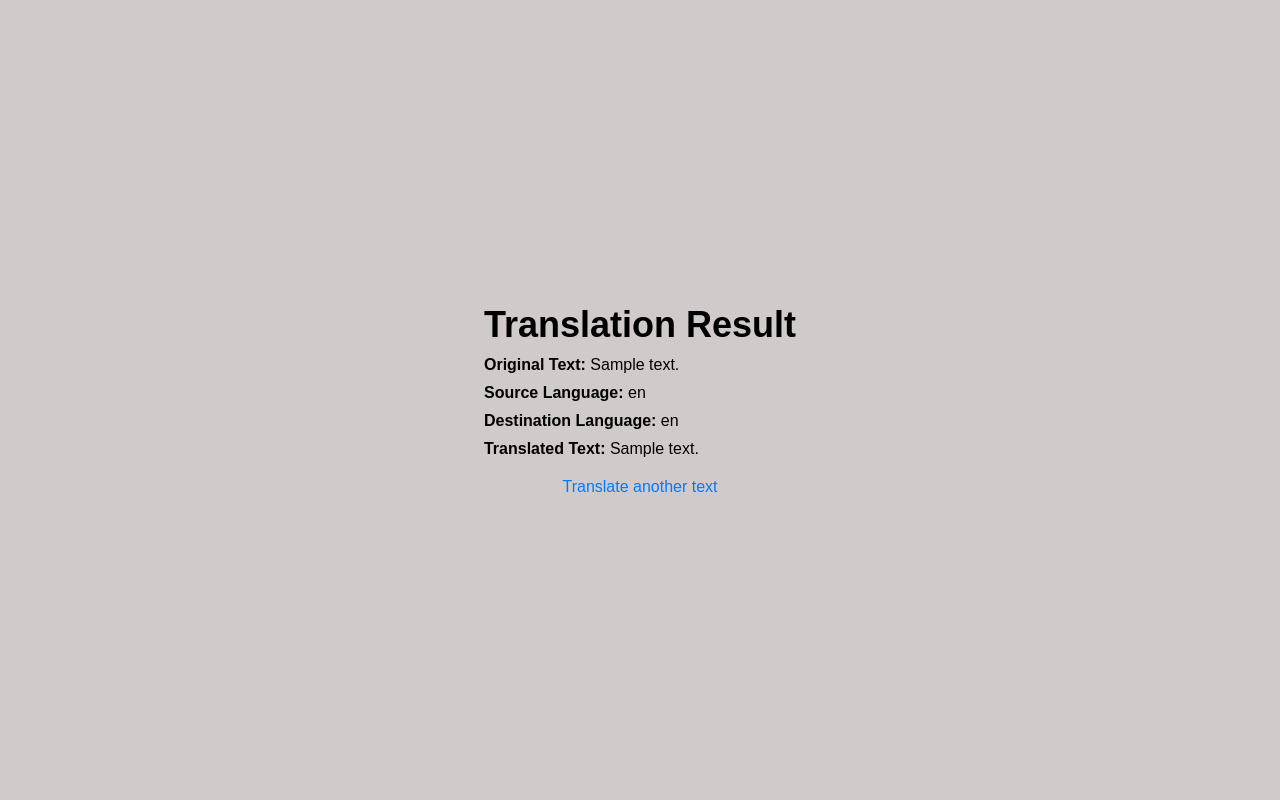
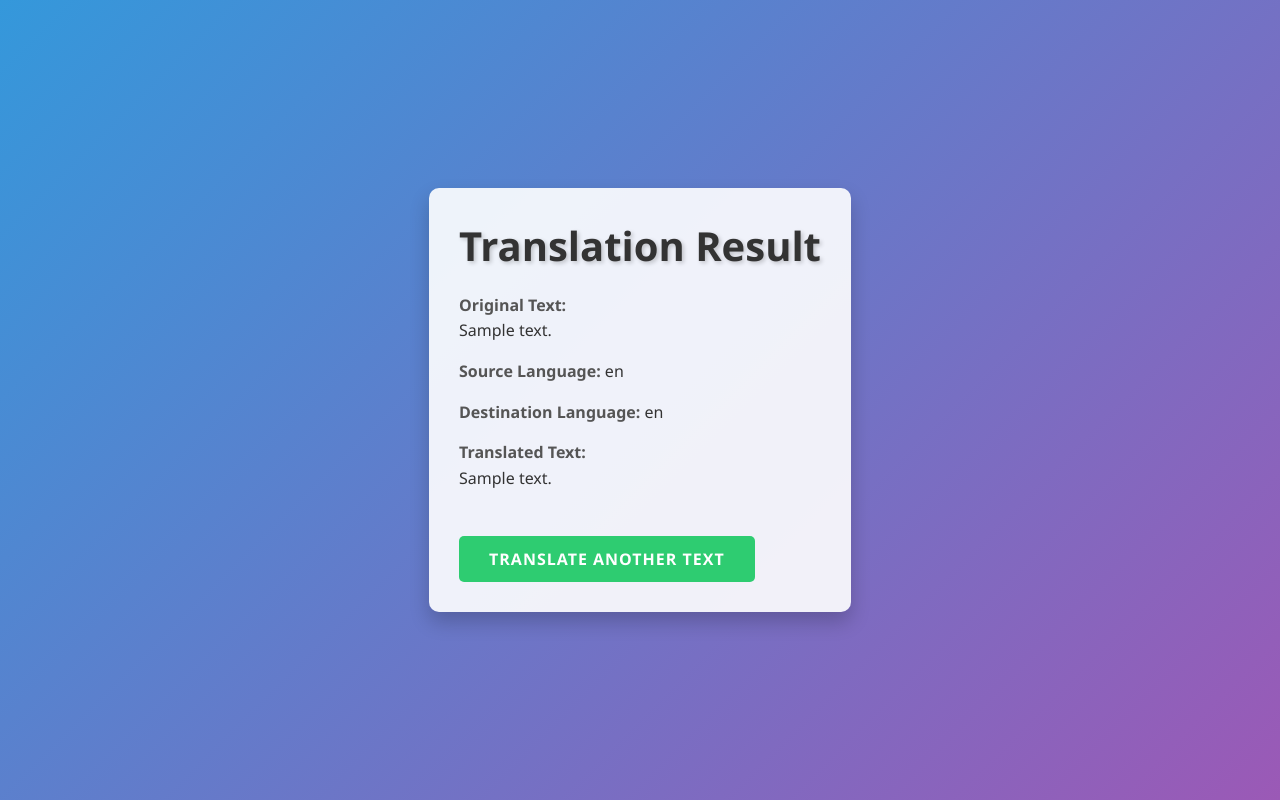
Before and after one commit to Saharshjain78/BhashaSarthi, a Flask app: template templates/result.html in a window 1280 px wide. Run offline with Flask 3, Linux system fonts and the light colour scheme; the template is opened without the code that fills it: most values are stand-ins (such as "Sample title", 1, 10 or a date in 2020).

Commit message:
Updated Styling

```diff
--- a/templates/result.html
+++ b/templates/result.html
@@ -5,76 +5,73 @@
     <meta name="viewport" content="width=device-width, initial-scale=1.0">
     <title>Translation Result</title>
     <style>
-        *{
+        * {
             margin: 0;
             padding: 0;
             box-sizing: border-box;
         }
         body {
-            font-family: Arial, sans-serif;
-            background-color: #d1caca;
-            margin: 0;
-            padding: 0;
-            color: #000;
+            font-family: 'Segoe UI', Tahoma, Geneva, Verdana, sans-serif;
+            background-color: #f9f9f9;
+            color: #333;
         }
-        html{
-            height: 100%;
-            width: 100%;
-        }
-        #main{
-            height: 100vh;
-            width: 100%;
-            /* background-color: #007bff; */
+        #main {
             display: flex;
             align-items: center;
             justify-content: center;
+            min-height: 100vh;
+            background: linear-gradient(135deg, #3498db, #9b59b6);
         }
-
         .container {
-            max-width: 800px;
-            margin: 0 auto;
-            padding: 20px;
-            background-color: #fff;
-            border-radius: 8px;
-            box-shadow: 0 4px 6px rgba(0, 0, 0, 0.1);
+            max-width: 600px;
+            padding: 30px;
+            background-color: rgba(255, 255, 255, 0.9);
+            border-radius: 10px;
+            box-shadow: 0 10px 20px rgba(0, 0, 0, 0.2);
         }
         h1 {
-            color: #000;
+            color: #333;
             text-align: center;
-            font-size: 36px;
+            font-size: 2.5rem;
+            margin-bottom: 20px;
+            text-shadow: 2px 2px 4px rgba(0, 0, 0, 0.2);
         }
         strong {
             font-weight: bold;
+            color: #555;
         }
         p {
-            margin: 10px 0;
+            margin-bottom: 15px;
+            line-height: 1.6;
         }
         a {
-            display: block;
-            text-align: center;
-            margin-top: 20px;
-            font-size: 16px;
-
+            display: inline-block;
+            padding: 12px 30px;
+            margin-top: 30px;
+            background-color: #2ecc71;
+            color: #fff;
             text-decoration: none;
-            color: #007bff;
+            border-radius: 5px;
+            font-weight: bold;
+            text-transform: uppercase;
+            letter-spacing: 1px;
+            transition: background-color 0.3s ease;
         }
         a:hover {
-            text-decoration: underline;
+            background-color: #27ae60;
         }
     </style>
 </head>
 <body>
     <div id="main">
-        <div id="txt">
+        <div class="container">
             <h1>Translation Result</h1>
-            <p><strong>Original Text:</strong> {{ text }}</p>
+            <p><strong>Original Text:</strong><br>{{ text }}</p>
             <p><strong>Source Language:</strong> {{ src_lang }}</p>
             <p><strong>Destination Language:</strong> {{ dest_lang }}</p>
-            <p><strong>Translated Text:</strong> {{ translated_text }}</p>
+            <p><strong>Translated Text:</strong><br>{{ translated_text }}</p>
             <a href="/">Translate another text</a>
         </div>
-
     </div>
-
 </body>
 </html>
```
